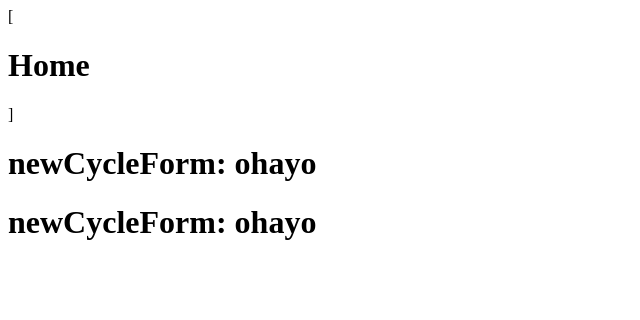
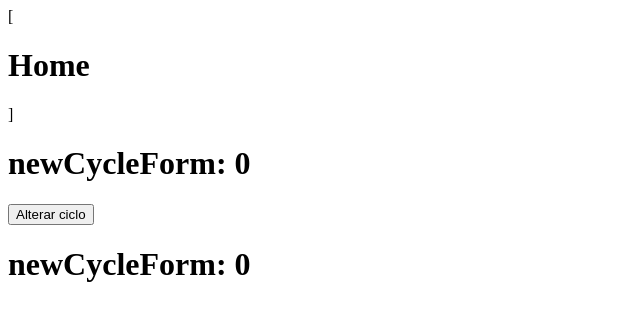
Before and after one commit to ReinaldoARamos/Ignite_Timer, a React (Vite) app: page / in a window 1280 px wide. Shown: the top 320 px of the page, without its empty margins (0-640 px from the left). Built offline with nearby package versions, Linux system fonts and the light colour scheme.

Commit message:
setando o estado do activeCycle e passando dentro do context provider, tornando acessável para outros componentes

```diff
--- a/src/Home.tsx
+++ b/src/Home.tsx
@@ -1,26 +1,36 @@
-import { createContext, useContext } from "react";
+import { createContext, useContext, useState } from "react";
+import { any } from "zod";
 
-const CyclesContext = createContext({
-  activeCycle: "ohayo"
-});
+const CyclesContext = createContext({} as any);
 function NewCycleForm() {
   let { activeCycle } = useContext(CyclesContext);
 
-    return <h1>newCycleForm: {activeCycle}</h1>;
+  return (
+    <div>
+      <h1>newCycleForm: {activeCycle}</h1>
+      <button  onClick={()=>{
+        activeCycle = 2
+      }}>
+        Alterar ciclo
+    </button>
+    </div>
+  );
 }
-
 function Coundown() {
   let { activeCycle } = useContext(CyclesContext);
   return <h1>newCycleForm: {activeCycle}</h1>;
 }
 
+export function Home() {
+  const [activeCycle, setActiveCycle] = useState(0);
 
-export function Home() {
   return (
+    <CyclesContext.Provider value={{activeCycle, setActiveCycle}}>
       <div>
         [<h1>Home</h1>]
         <NewCycleForm />
-      <Coundown/>
+        <Coundown />
       </div>
+    </CyclesContext.Provider>
   );
 }
```
Lines whose indentation alone changed are shown as unchanged.
